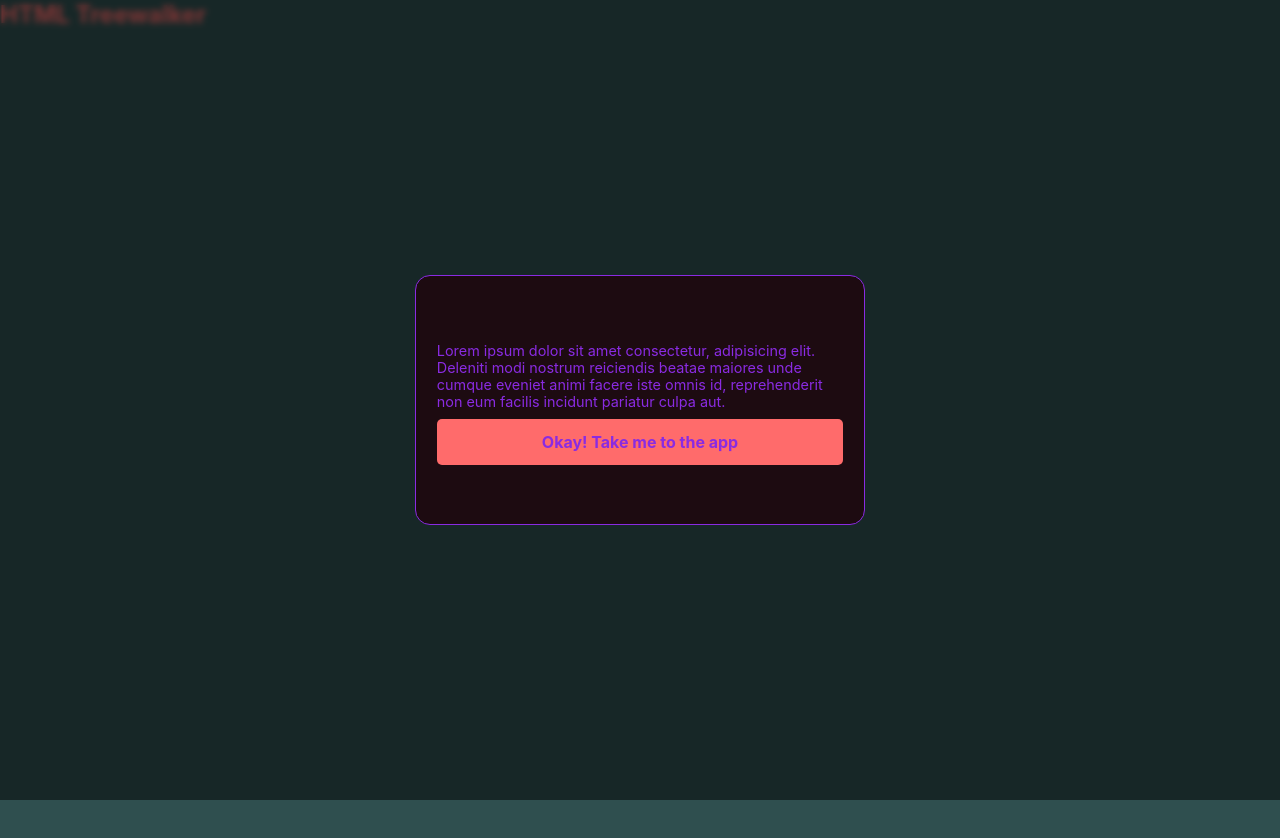
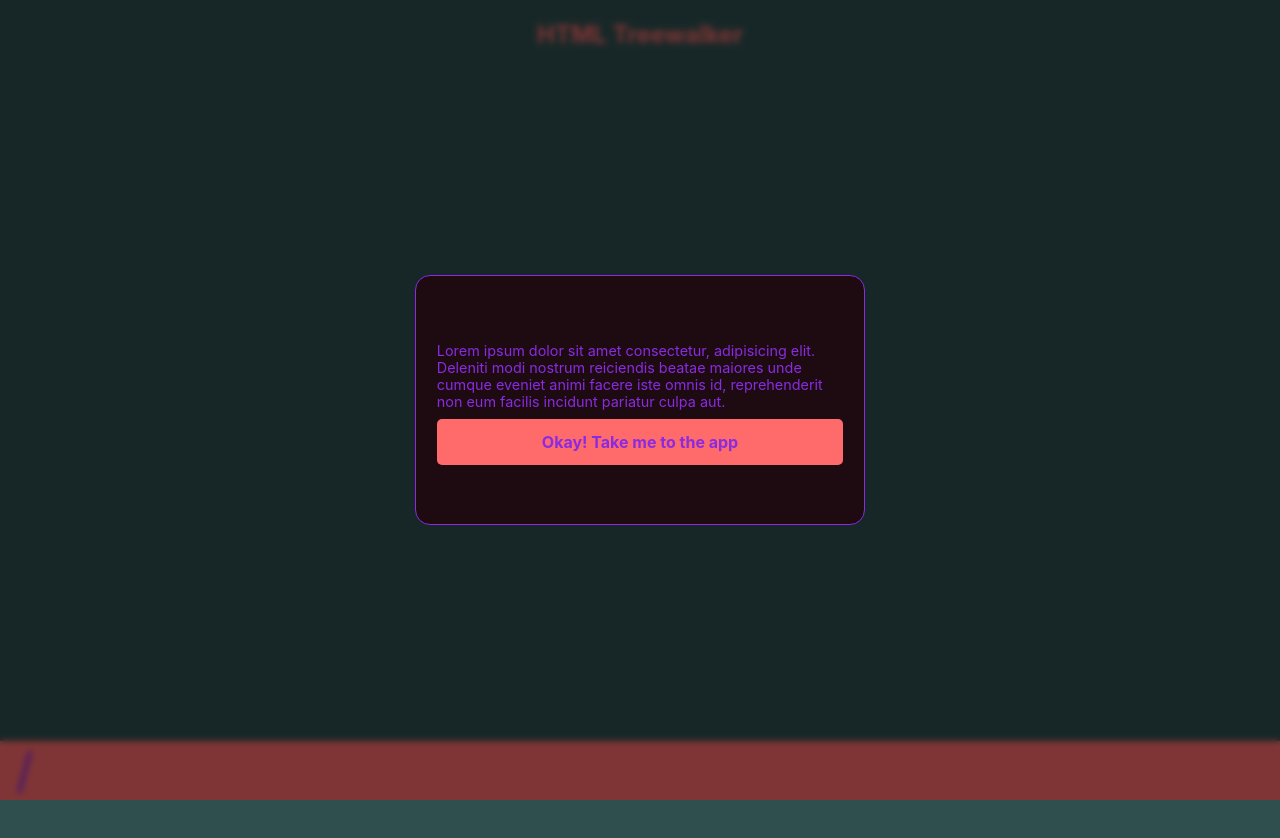
Before and after one commit to Lauro235/Dom_Traversal, a plain HTML site: page index.html in a window 1280 px wide. Drawn offline with Linux system fonts and the light colour scheme.

Commit message:
add a few more elements in html and css

```diff
--- a/dataStructures.js
+++ b/dataStructures.js
@@ -20,18 +20,6 @@ const clientBody = clientDocument.body;
 const nodeList = [];
 const nodeMemo = new Map();
 
-const treeWalker = clientDocument.createTreeWalker(
-  clientDocument.body,
-  NodeFilter.SHOW_ELEMENT,
-  {
-    acceptNode(node) {
-      return NodeFilter.FILTER_ACCEPT;
-    },
-  },
-  false
-);
-
-let currentNode = treeWalker.currentNode;
 
 const buildNodeMemo = (node, memo) => {
   // if (key in memo) return memo;
@@ -48,15 +36,27 @@ const buildNodeMemo = (node, memo) => {
     buildNodeMemo(node.firstElementChild, memo);
     buildNodeMemo(node.nextElementSibling, memo);
   }
-  console.log(memo.get(node));
   return memo
 }
 
-console.log(buildNodeMemo(clientBody, nodeMemo))
+buildNodeMemo(clientBody, nodeMemo)
+
+// push all nodes to list - lists in order of appearance. Is this useful?
+
+const treeWalker = clientDocument.createTreeWalker(
+  clientDocument.body,
+  NodeFilter.SHOW_ELEMENT,
+  {
+    acceptNode(node) {
+      return NodeFilter.FILTER_ACCEPT;
+    },
+  },
+  false
+);
+
+let currentNode = treeWalker.currentNode;
+
 while (currentNode) {
-
   nodeList.push({node: currentNode});
   currentNode = treeWalker.nextNode();
 }
-
-// console.log(treeWalker.filter);
--- /dev/null
+++ b/format.js
@@ -0,0 +1,3 @@
+const windowY = window.innerHeight;
+
+console.log(windowY);
--- a/index.html
+++ b/index.html
@@ -20,10 +20,12 @@
 		</section>
 		<div id="intro-overlay" class="overlay"></div>
 		<section id="main__container" class="main__container">
-			<h1 id="title">HTML Treewalker</h1>
+			<h1 class="title" id="title">HTML Treewalker</h1>
+      <input type="text" contenteditable="true" value="/" name="command" id="command__input">
 		</section>
 		<script type="module" src="./getClient.js"></script>
 		<script type="module" src="./dataStructures.js"></script>
+		<script type="module" src="./format.js"></script>
 		<script type="module" src="./interactivity.js"></script>
 	</body>
 </html>
--- a/tree.css
+++ b/tree.css
@@ -1,10 +1,56 @@
+:root {
+	--var-dark: #1d0b11;
+	--var-bright: #ff6b6b;
+	--var-accent: #8a2be2;
+}
+
+@keyframes blink {
+  0%, 50% {caret-color: transparent;}
+  100% {caret-color: #1d0b11;}
+}
+
 body {
-  display: contents;
-  position: relative;
+	display: contents;
+	position: relative;
 }
 
 .main__container {
-  /* top: 0; */
-  height: 100vw;
-  background-color: darkslategrey;
+	/* top: 0; */
+	height: 100vw;
+	background-color: darkslategrey;
+	text-align: center;
 }
+
+.title {
+	position: relative;
+	top: 20px;
+	padding: 1rem auto;
+}
+
+input {
+  position: absolute;
+  background-color: var(--var-bright);
+  color: var(--var-accent);
+  width: 100%;
+  min-height: min-content;
+  padding-left: 1rem;
+  font-size: 3rem;
+  bottom: 0;
+  left: 0;
+  border-style: none;
+}
+
+input[type="text"], [contenteditable="true"] {
+  /* cursor: text; */
+  /* caret-animation: manual; */
+  /* -webkit-animation: manual; */
+  caret-color: var(--var-accent);
+  caret-shape: block;
+  /* caret-shape: underscore; */
+  animation: blink 3s step-start infinite;
+}
+
+textarea:focus,
+input:focus {
+  /* inherits: true; */
+}
```
